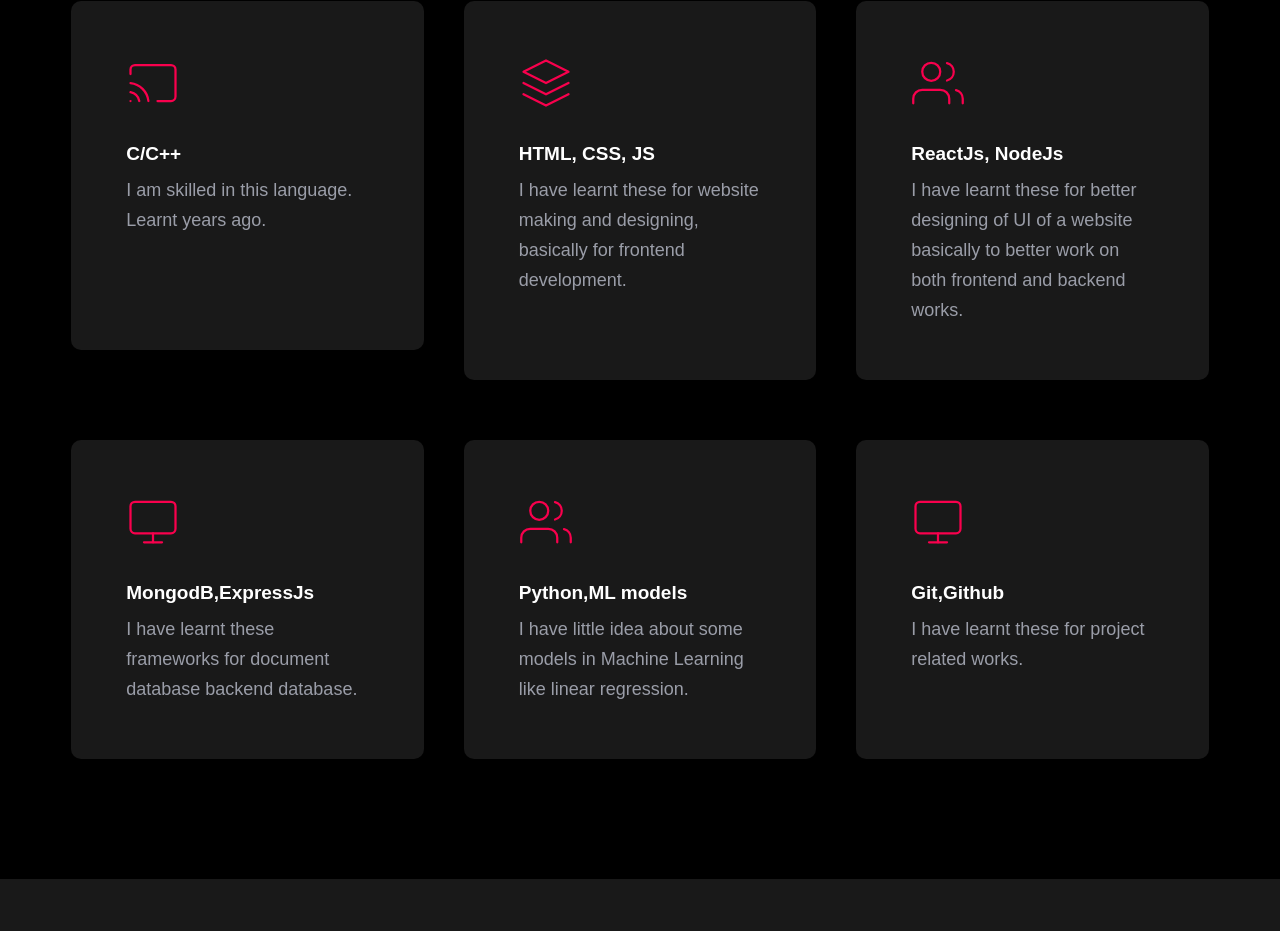
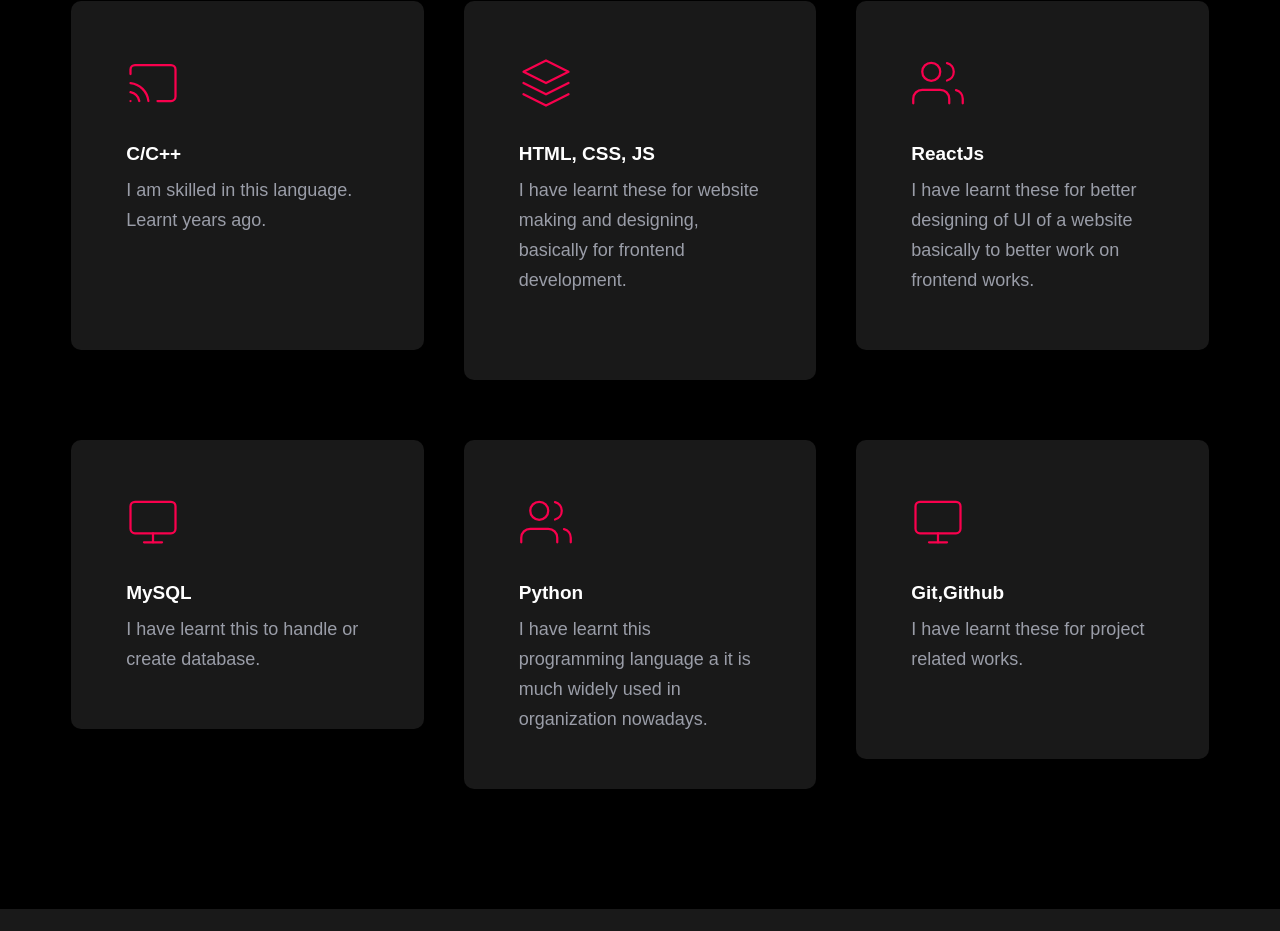
Before and after one commit to purnimakatiyar/myportfolio, a React (Create React App) app: page / in a window 1280 px wide. Shown: the part 1676-2607 px from the top of the page. Built offline with nearby package versions, Linux system fonts and the light colour scheme.

Commit message:
Update Skills.js

```diff
--- a/src/Skills.js
+++ b/src/Skills.js
@@ -97,9 +97,9 @@
                 </svg>
               </div>
               <div className="service__meta">
-                <h1 className="service__text">ReactJs, NodeJs</h1>
+                <h1 className="service__text">ReactJs</h1>
                 <p className="p service__text p__color">
-                  I have learnt these for better designing of UI of a website basically to better work on both frontend and backend works.
+                  I have learnt these for better designing of UI of a website basically to better work on frontend works.
                 </p>
               </div>
             </div>
@@ -125,9 +125,9 @@
                 </svg>
               </div>
               <div className="service__meta">
-                <h1 className="service__text">MongodB,ExpressJs</h1>
+                <h1 className="service__text">MySQL</h1>
                 <p className="p service__text p__color">
-                  I have learnt these frameworks for document database backend database.
+                  I have learnt this to handle or create database.
                 </p>
               </div>
             </div>
@@ -154,9 +154,9 @@
                 </svg>
               </div>
               <div className="service__meta">
-                <h1 className="service__text">Python,ML models</h1>
+                <h1 className="service__text">Python</h1>
                 <p className="p service__text p__color">
-                  I have little idea about some models in Machine Learning like linear regression.
+                  I have learnt this programming language a it is much widely used in organization nowadays.
                 </p>
               </div>
             </div>
```
